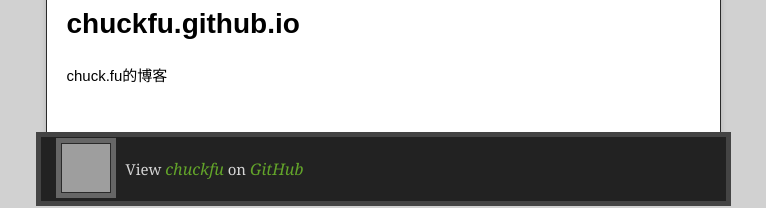
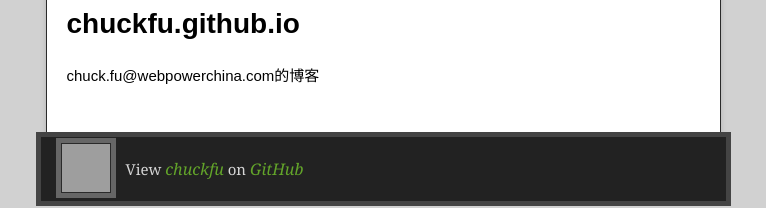
Before and after one commit to chuckfu/chuckfu.github.io, a plain HTML site: page index.html in a window 1280 px wide. Shown: the part 291-499 px from the top of the page, without its empty margins (257-1023 px from the left). Drawn offline with nearby package versions, Linux system fonts and the light colour scheme; grey boxes are pictures that could not be loaded.

Commit message:
Update index.html

```diff
--- a/index.html
+++ b/index.html
@@ -37,7 +37,7 @@
           <h1>
 <a id="chuckfugithubio" class="anchor" href="#chuckfugithubio" aria-hidden="true"><span class="octicon octicon-link"></span></a>chuckfu.github.io</h1>
 
-<p>chuck.fu的博客</p>
+<p>chuck.fu@webpowerchina.com的博客</p>
         </article>
       </div>
     </div>
```
